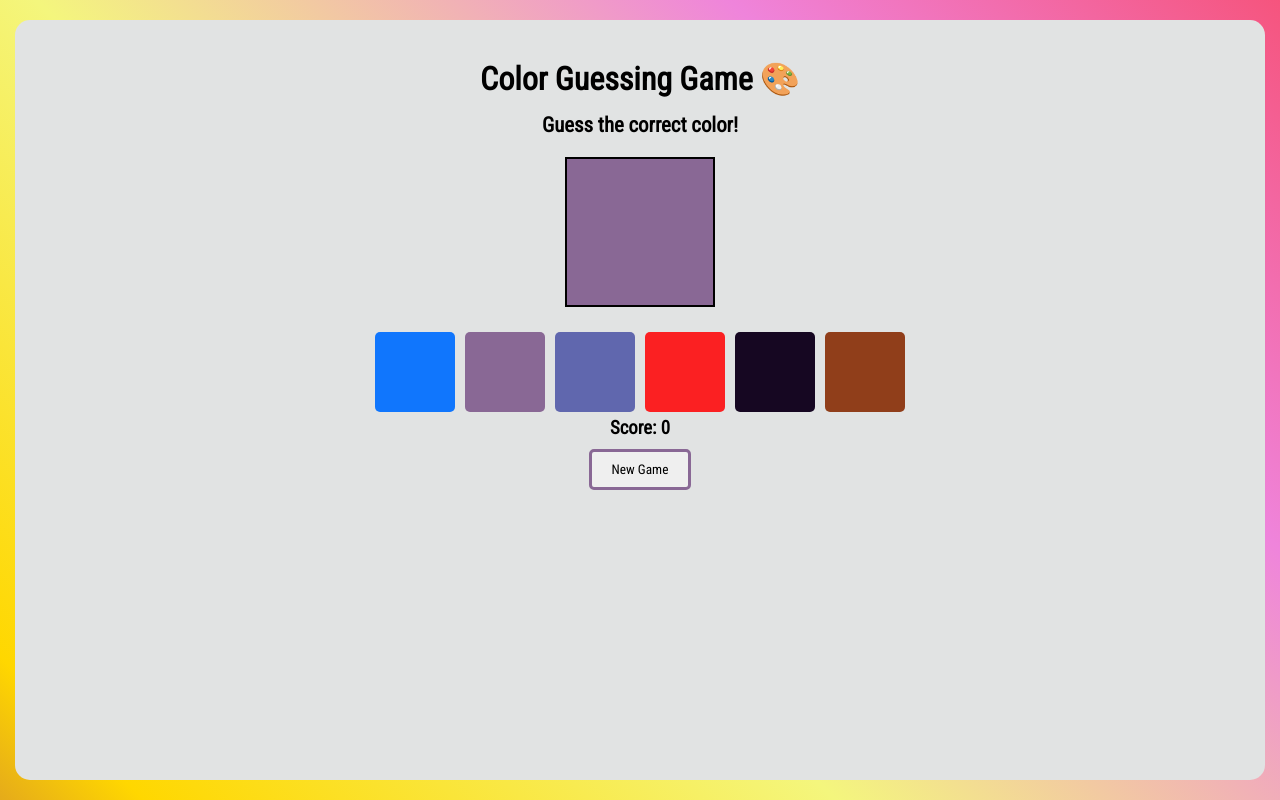
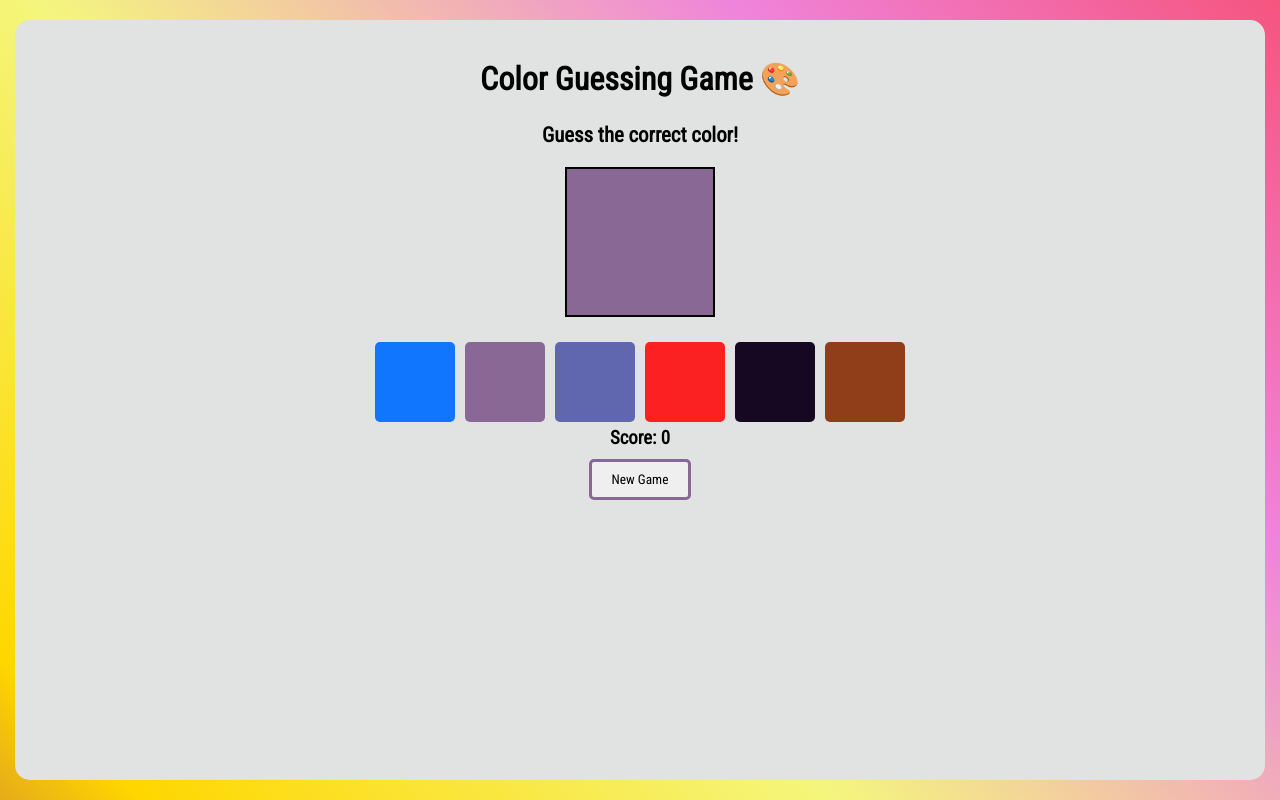
Before and after one commit to ovie012/task-stage-1, a React (Vite) app: page / in a window 1280 px wide. Built offline with nearby package versions, Linux system fonts and the light colour scheme; a web font is replaced by a local one.

Commit message:
logic updated

```diff
--- a/components/ColorGame.jsx
+++ b/components/ColorGame.jsx
@@ -39,11 +39,12 @@ const ColorGame = () => {
     if (selectedColor === targetColor) {
       setMessage("Ghe Ghe, You are Correct! 💃🎉");
       setScore(score + 1);
+      setHasGuessed(true);
     } else {
       setMessage("Ehya, Wrong! Try again.");
     }
 
-    setHasGuessed(true);
+    // setHasGuessed(true);
   };
 
   return (
--- a/src/App.css
+++ b/src/App.css
@@ -57,7 +57,7 @@ body {
 
 .color-game {
   text-align: center;
-  margin-top: 15px;
+  margin-top: 25px;
 }
 
 .color-game h2 {
```
